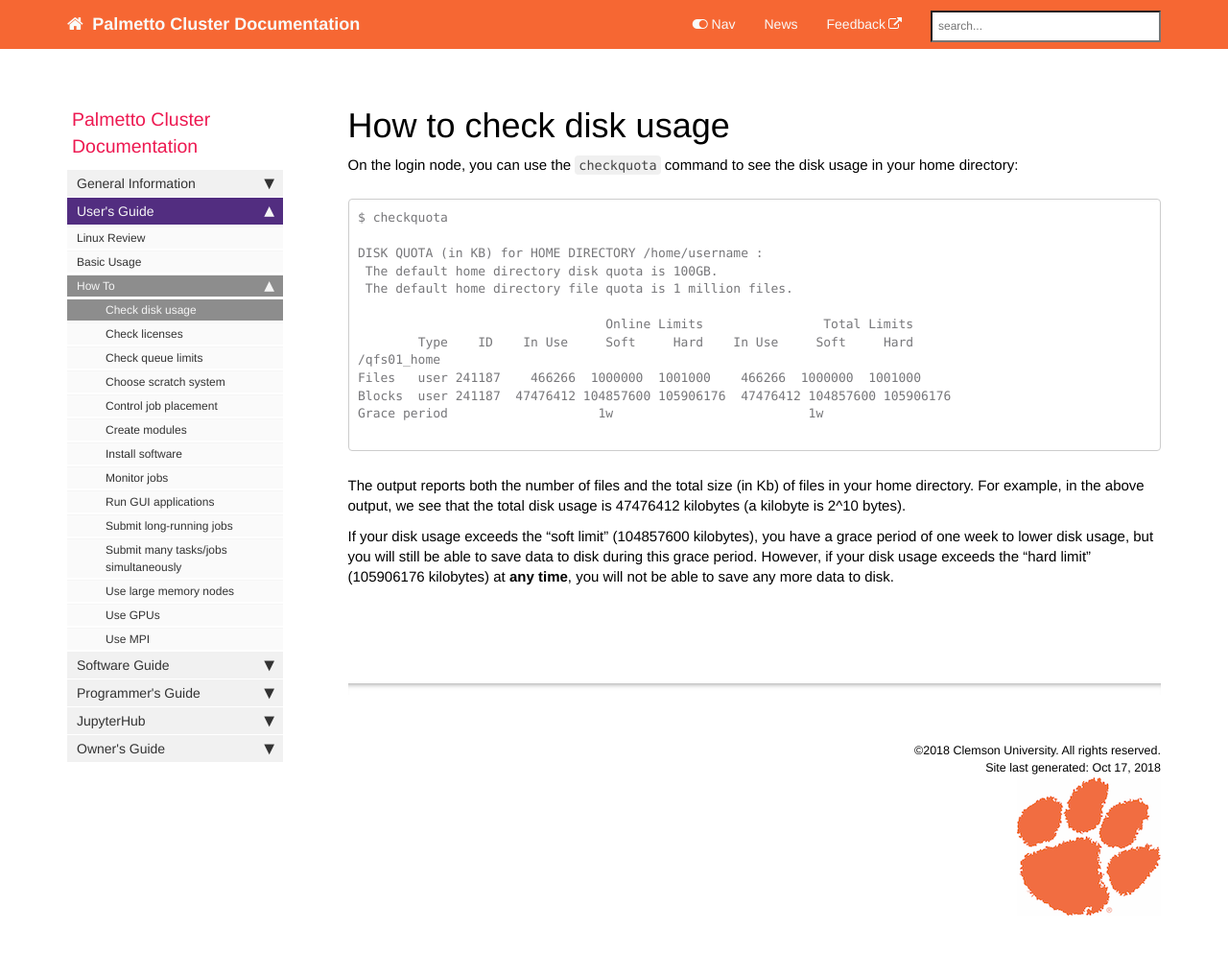
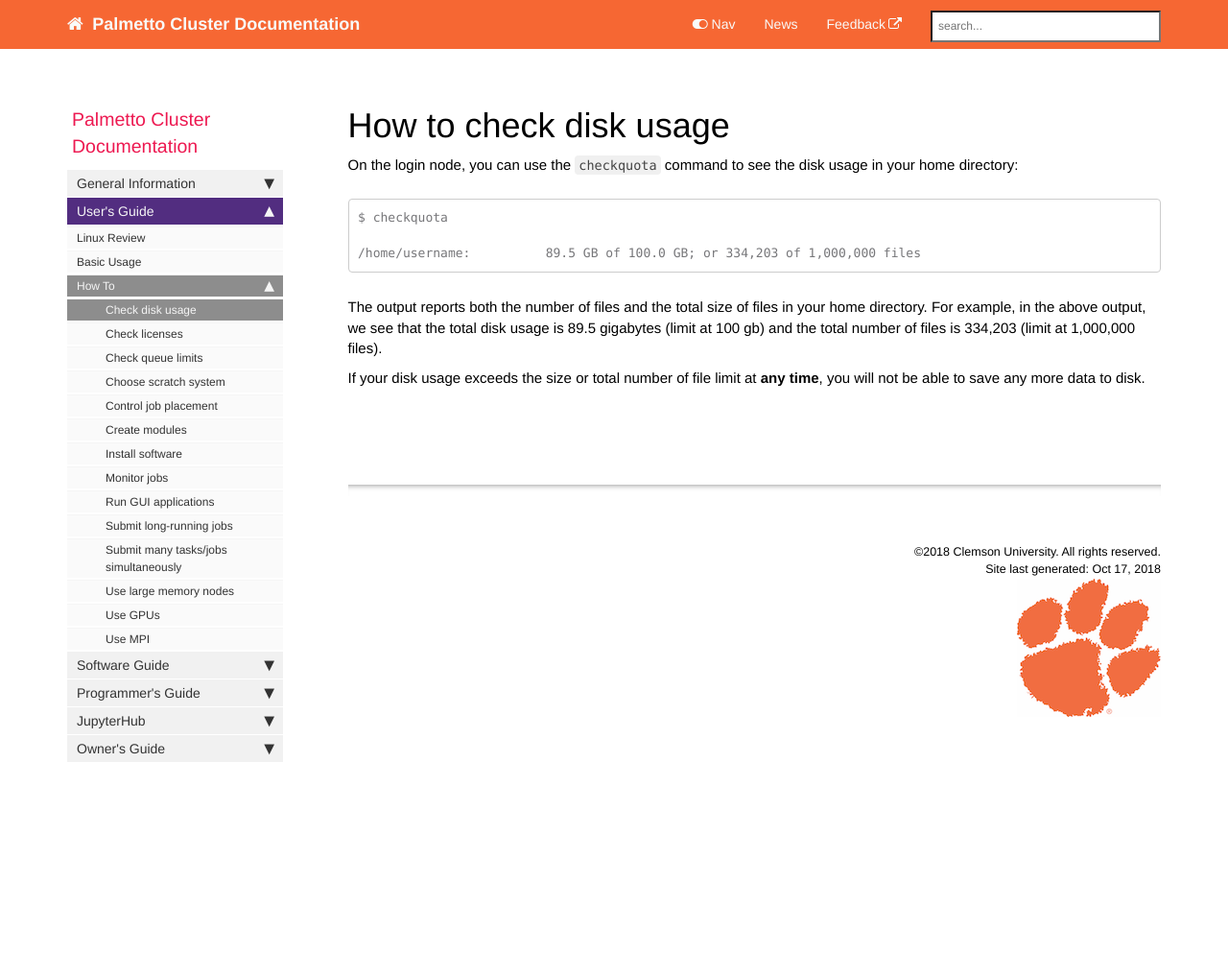
Before and after one commit to clemsonciti/palmetto-documentation, a Jekyll site: the page built from pages/documentation/howtos/userguide_howto_check_disk_usage.md, in a window 1280 px wide and 1014 px high. Shown: the top 993 px of the window at 96% size. Built offline with Jekyll 4.4.1, drawn with Linux system fonts in a browser that asks for light colours; nearby versions of some CDN libraries; comment, search, counter and statistics services are not loaded.

Commit message:
Update userguide_howto_check_disk_usage.md

```diff
--- a/pages/documentation/howtos/userguide_howto_check_disk_usage.md
+++ b/pages/documentation/howtos/userguide_howto_check_disk_usage.md
@@ -11,29 +11,13 @@
 ~~~
 $ checkquota
 
-DISK QUOTA (in KB) for HOME DIRECTORY /home/username :
- The default home directory disk quota is 100GB.
- The default home directory file quota is 1 million files.
-
-                                 Online Limits                Total Limits
-        Type    ID    In Use     Soft     Hard    In Use     Soft     Hard
-/qfs01_home
-Files   user 241187    466266  1000000  1001000    466266  1000000  1001000
-Blocks  user 241187  47476412 104857600 105906176  47476412 104857600 105906176
-Grace period                    1w                          1w
-
+/home/username:          89.5 GB of 100.0 GB; or 334,203 of 1,000,000 files
 ~~~
 
 The output reports both the number of files and the
-total size (in Kb) of files in your home directory.
+total size of files in your home directory.
 For example, in the above output,
-we see that the total disk usage is 47476412 kilobytes
-(a kilobyte is 2^10 bytes).
+we see that the total disk usage is 89.5 gigabytes (limit at 100 gb) and the total number of files is 334,203 (limit at 1,000,000 files).
 
-If your disk usage exceeds the "soft limit" (104857600 kilobytes),
-you have a grace period of one week to lower disk usage,
-but you will still be able to save data to disk
-during this grace period.
-However, if your disk usage exceeds the "hard limit"
-(105906176 kilobytes) at **any time**,
+If your disk usage exceeds the size or total number of file limit at **any time**,
 you will not be able to save any more data to disk.
```
